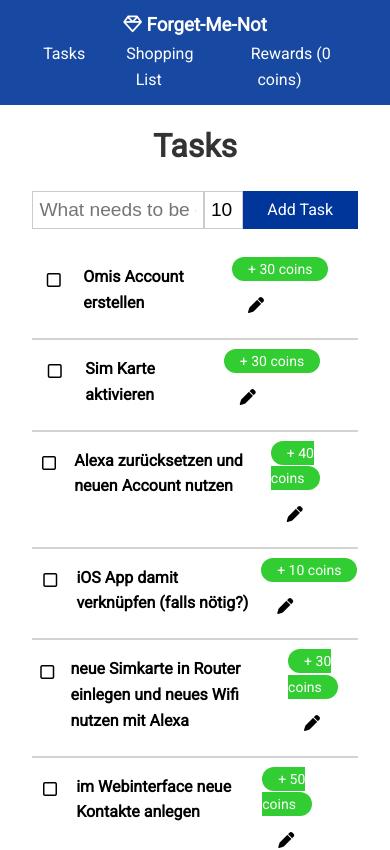
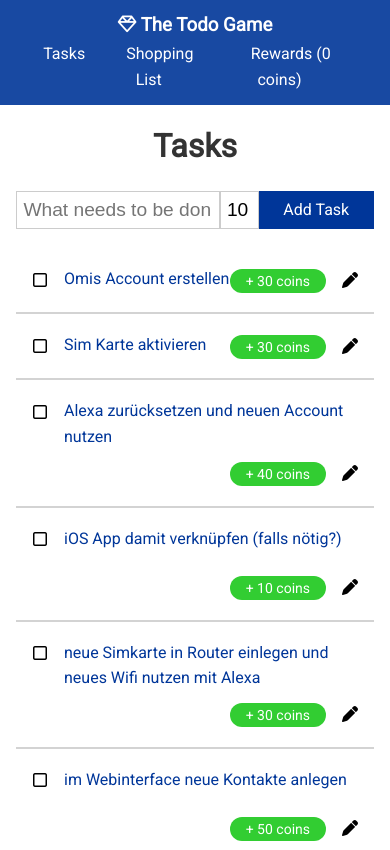
Before and after one commit to ambercoded/forget-me-not, a React (Create React App) app in the folder client/: page / in a window 390 px wide. Shown: the top 850 px of the page. Built offline with nearby package versions, Linux system fonts and the light colour scheme.

Commit message:
Tasklist is more responsive now. Changed name to The Todo Game

```diff
--- a/client/public/index.html
+++ b/client/public/index.html
@@ -17,7 +17,7 @@
       crossorigin="anonymous"
     ></script>
 
-    <title>Forget-Me-Not | Keep track of everything you want to remember</title>
+    <title>The Todo Game | Level up by getting things done</title>
   </head>
   <body>
     <noscript>You need to enable JavaScript to run this app.</noscript>
--- a/client/src/App.css
+++ b/client/src/App.css
@@ -45,7 +45,7 @@ img {
   max-width: 1100px;
   margin: auto;
   overflow: hidden;
-  padding: 0 2rem;
+  padding: 0 1rem;
 }
 
 /* Text Styles*/
--- a/client/src/App.js
+++ b/client/src/App.js
@@ -3,7 +3,7 @@ import { BrowserRouter as Router, Route, Switch } from "react-router-dom";
 import "./App.css";
 import Navbar from "./components/layout/Navbar";
 import Home from "./components/pages/Home";
-import Rewards from "./components/pages/Rewards";
+import Rewards from "./components/rewards/Rewards";
 import ShoppingList from "./components/pages/ShoppingList";
 
 import TaskState from "./context/task/TaskState";
--- a/client/src/components/layout/Navbar.js
+++ b/client/src/components/layout/Navbar.js
@@ -35,7 +35,7 @@ Navbar.propTypes = {
 };
 
 Navbar.defaultProps = {
-  title: "Forget-Me-Not",
+  title: "The Todo Game",
   icon: "far fa-gem",
 };
 
--- a/client/src/components/tasks/TaskItem.js
+++ b/client/src/components/tasks/TaskItem.js
@@ -14,9 +14,7 @@ const TaskItem = ({ originalTask }) => {
 
   useEffect(() => {
     updateTask(task);
-    return () => {
-      // cleanup necessary?
-    };
+    // eslint-disable-next-line
   }, [task]);
 
   useEffect(() => {
@@ -118,19 +116,25 @@ const TaskItem = ({ originalTask }) => {
     return (
       <>
         <Card>
-          <ContainerRow style={{ marginRight: "auto" }}>
+          <ContainerRow
+            style={{ minWidth: "auto", maxWidth: "600px", marginRight: "auto" }}
+          >
             <Button onClick={markAsUndone}>
               <i
                 className="far fa-check-square"
                 style={{ color: "lightgray" }}
               ></i>
             </Button>
-            <H4
+            <p
               className="text-primary text-left"
-              style={{ textDecoration: "line-through", color: "lightgray" }}
+              style={{
+                textDecoration: "line-through",
+                color: "lightgray",
+                paddingTop: "10px",
+              }}
             >
               {name}
-            </H4>
+            </p>
           </ContainerRow>
           <div style={{ marginLeft: "auto" }}>
             <p style={{ color: "lightgray", fontSize: "14px" }}>
@@ -146,13 +150,26 @@ const TaskItem = ({ originalTask }) => {
   return (
     <>
       <Card onDoubleClick={() => setEditMode(true)}>
-        <ContainerRow style={{ marginRight: "auto" }}>
+        <ContainerRow
+          style={{
+            minWidth: "auto",
+            maxWidth: "600px",
+            marginRight: "auto",
+          }}
+        >
           <Button onClick={markAsDone}>
             <i className="far fa-square"></i>
           </Button>
-          <H4 className="text-primary text-left">{name}</H4>
+          <p
+            className="text-primary text-left"
+            style={{ display: "inline-block", paddingTop: "10px" }}
+          >
+            {name}
+          </p>
         </ContainerRow>
-        <div style={{ marginLeft: "auto" }}>
+        <div
+          style={{ minWidth: "auto", maxWidth: "600px", marginLeft: "auto" }}
+        >
           <Chip background="limegreen">+ {reward} coins</Chip>
           <Button onClick={() => setEditMode(true)}>
             <i className="fas fa-pen"></i>
--- a/client/src/components/tasks/Tasks.js
+++ b/client/src/components/tasks/Tasks.js
@@ -17,9 +17,8 @@ const Tasks = () => {
 
   return (
     <Fragment>
-      {tasks.map((task) => {
-        if (!task.isDone)
-          return <TaskItem originalTask={task} key={task.id}></TaskItem>;
+      {unfinishedTasksArray.map((task) => {
+        return <TaskItem originalTask={task} key={task.id}></TaskItem>;
       })}
     </Fragment>
   );
--- a/client/src/components/tasks/TasksCompleted.js
+++ b/client/src/components/tasks/TasksCompleted.js
@@ -25,9 +25,8 @@ const TasksCompleted = () => {
   return (
     <Fragment>
       <H2>Completed Tasks</H2>
-      {tasks.map((task) => {
-        if (task.isDone)
-          return <TaskItem originalTask={task} key={task.id}></TaskItem>;
+      {finishedTasksArray.map((task) => {
+        return <TaskItem originalTask={task} key={task.id}></TaskItem>;
       })}
     </Fragment>
   );
--- a/client/src/styles.js
+++ b/client/src/styles.js
@@ -2,6 +2,7 @@ import styled from "styled-components";
 
 export const Card = styled.div`
   display: flex;
+  flex-wrap: wrap;
   flex-direction: row;
   margin: 8px 0px;
   border-radius: 8px;
@@ -28,6 +29,7 @@ export const Button = styled.button`
   border-radius: 8px;
   background: transparent;
   border: none;
+  flex-shrink: 0;
   &:hover {
     background: lightblue;
   }
```
Also changed, not shown: client/src/ideas.md (added, +18 -0 lines), client/src/components/rewards/Rewards.js (renamed from client/src/components/pages/Rewards.js).
